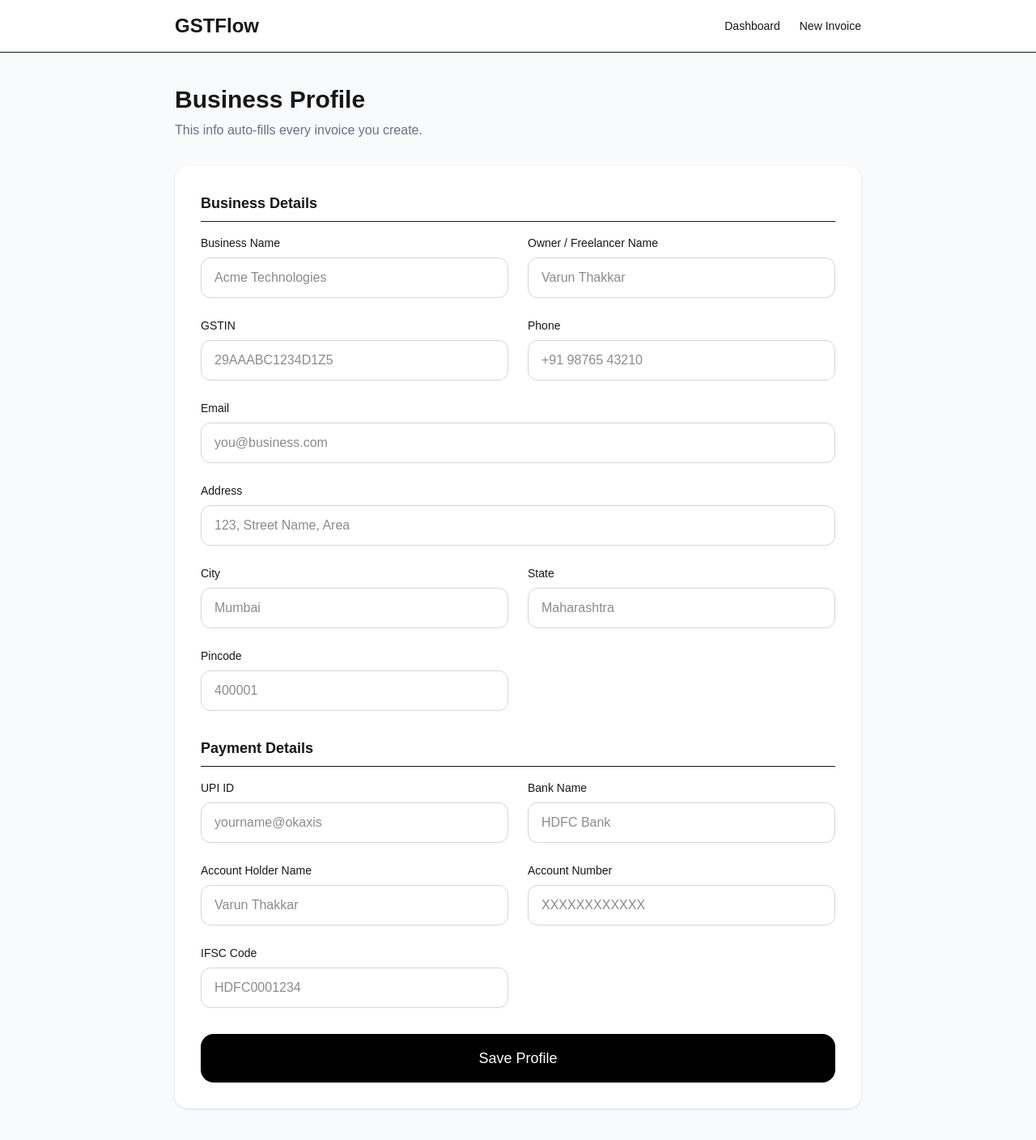
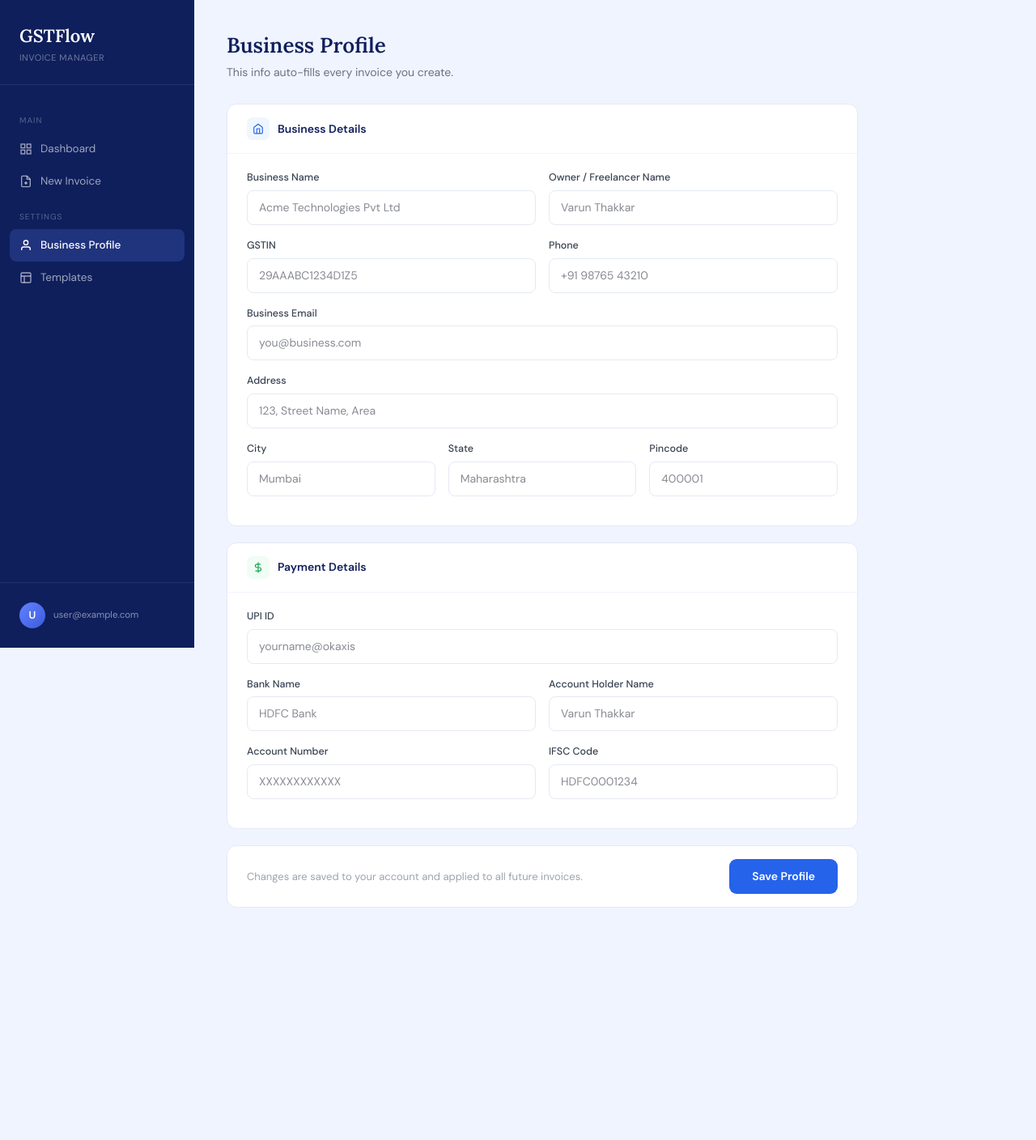
Before and after one commit to varunthakkar1993-sketch/gstflow, a Next.js app: page /profile in a window 1280 px wide. Shown: the whole page at 81% size. After the commit the page ends 1157 px from the top, so only its background shows below. Built offline with nearby package versions, Linux system fonts and the light colour scheme; no server answers; the database is empty; sample sign-in values are in the browser's storage.

Commit message:
feat: redesigned business profile page to match dashboard UI

```diff
--- a/app/profile/page.tsx
+++ b/app/profile/page.tsx
@@ -4,27 +4,15 @@ import { useEffect, useState } from 'react';
 import { onAuthStateChanged } from 'firebase/auth';
 import { auth, db } from '../../lib/firebase';
 import { doc, getDoc, setDoc } from 'firebase/firestore';
-import Link from 'next/link';
 
 export default function ProfilePage() {
   const [user, setUser] = useState<any>(null);
   const [saving, setSaving] = useState(false);
   const [saved, setSaved] = useState(false);
   const [profile, setProfile] = useState({
-    businessName: '',
-    ownerName: '',
-    gstin: '',
-    address: '',
-    city: '',
-    state: '',
-    pincode: '',
-    phone: '',
-    email: '',
-    upiId: '',
-    bankName: '',
-    accountNumber: '',
-    ifscCode: '',
-    accountHolder: '',
+    businessName: '', ownerName: '', gstin: '', address: '',
+    city: '', state: '', pincode: '', phone: '', email: '',
+    upiId: '', bankName: '', accountNumber: '', ifscCode: '', accountHolder: '',
   });
 
   useEffect(() => {
@@ -36,109 +24,203 @@ export default function ProfilePage() {
     });
   }, []);
 
-  const handleChange = (e: React.ChangeEvent<HTMLInputElement | HTMLTextAreaElement>) => {
+  const handleChange = (e: React.ChangeEvent<HTMLInputElement>) => {
     setProfile({ ...profile, [e.target.name]: e.target.value });
   };
 
   const handleSave = async () => {
     setSaving(true);
     await setDoc(doc(db, 'profiles', user.uid), profile);
-    setSaving(false);
-    setSaved(true);
+    setSaving(false); setSaved(true);
     setTimeout(() => setSaved(false), 3000);
   };
 
   return (
-    <div className="min-h-screen bg-gray-50">
-      <nav className="bg-white border-b">
-        <div className="max-w-4xl mx-auto px-6 py-4 flex justify-between items-center">
-          <div className="text-2xl font-bold">GSTFlow</div>
-          <div className="flex gap-6 text-sm">
-            <Link href="/dashboard" className="hover:underline">Dashboard</Link>
-            <Link href="/editor" className="hover:underline">New Invoice</Link>
+    <>
+      <style>{`
+        @import url('https://fonts.googleapis.com/css2?family=Lora:wght@400;500;600&family=DM+Sans:wght@300;400;500;600&display=swap');
+        * { box-sizing: border-box; margin: 0; padding: 0; }
+        body { background: #f0f4ff; }
+        .profile-root { display: flex; min-height: 100vh; font-family: 'DM Sans', sans-serif; }
+        .sidebar { width: 240px; background: #0f1f5c; min-height: 100vh; display: flex; flex-direction: column; position: fixed; left: 0; top: 0; bottom: 0; z-index: 10; }
+        .sidebar-logo { padding: 28px 24px 24px; border-bottom: 1px solid rgba(255,255,255,0.08); }
+        .sidebar-logo h1 { font-family: 'Lora', serif; font-size: 22px; color: #fff; font-weight: 600; }
+        .sidebar-logo p { font-size: 11px; color: rgba(255,255,255,0.4); margin-top: 2px; letter-spacing: 0.5px; text-transform: uppercase; }
+        .sidebar-nav { padding: 20px 12px; flex: 1; }
+        .nav-label { font-size: 10px; color: rgba(255,255,255,0.3); letter-spacing: 1px; text-transform: uppercase; padding: 0 12px; margin-bottom: 8px; margin-top: 16px; }
+        .nav-item { display: flex; align-items: center; gap: 10px; padding: 10px 12px; border-radius: 8px; color: rgba(255,255,255,0.6); font-size: 13.5px; text-decoration: none; transition: all 0.15s; }
+        .nav-item:hover { background: rgba(255,255,255,0.08); color: #fff; }
+        .nav-item.active { background: rgba(99,130,255,0.2); color: #fff; font-weight: 500; }
+        .sidebar-footer { padding: 16px 12px; border-top: 1px solid rgba(255,255,255,0.08); }
+        .user-chip { display: flex; align-items: center; gap: 10px; padding: 8px 12px; }
+        .user-avatar { width: 32px; height: 32px; background: linear-gradient(135deg, #6382ff, #3b5bdb); border-radius: 50%; display: flex; align-items: center; justify-content: center; color: #fff; font-size: 13px; font-weight: 600; flex-shrink: 0; }
+        .user-email { font-size: 11.5px; color: rgba(255,255,255,0.5); white-space: nowrap; overflow: hidden; text-overflow: ellipsis; }
+        .main { margin-left: 240px; flex: 1; padding: 36px 40px; max-width: 860px; }
+        .page-header { margin-bottom: 28px; }
+        .page-header h2 { font-family: 'Lora', serif; font-size: 26px; color: #0f1f5c; font-weight: 600; }
+        .page-header p { color: #6b7280; font-size: 14px; margin-top: 4px; }
+        .card { background: #fff; border-radius: 12px; border: 1px solid #e5e9f5; overflow: hidden; margin-bottom: 20px; }
+        .card-header { padding: 16px 24px; border-bottom: 1px solid #f0f4ff; display: flex; align-items: center; gap: 10px; }
+        .card-header h3 { font-size: 14px; font-weight: 600; color: #0f1f5c; }
+        .card-icon { width: 28px; height: 28px; border-radius: 7px; display: flex; align-items: center; justify-content: center; }
+        .card-body { padding: 20px 24px; }
+        .form-row { display: grid; grid-template-columns: 1fr 1fr; gap: 16px; }
+        .form-row.three { grid-template-columns: 1fr 1fr 1fr; }
+        .form-row.single { grid-template-columns: 1fr; }
+        .field { margin-bottom: 16px; }
+        .field label { display: block; font-size: 12.5px; font-weight: 500; color: #374151; margin-bottom: 6px; }
+        .field input { width: 100%; padding: 10px 14px; border: 1.5px solid #e5e9f5; border-radius: 8px; font-size: 14px; font-family: 'DM Sans', sans-serif; color: #111827; background: #fff; transition: border-color 0.15s; outline: none; }
+        .field input:focus { border-color: #2563eb; box-shadow: 0 0 0 3px rgba(37,99,235,0.08); }
+        .save-bar { display: flex; align-items: center; justify-content: space-between; background: #fff; border-radius: 12px; border: 1px solid #e5e9f5; padding: 16px 24px; }
+        .save-hint { font-size: 13px; color: #9ca3af; }
+        .btn-save { background: #2563eb; color: #fff; border: none; padding: 11px 28px; border-radius: 9px; font-size: 14px; font-weight: 600; font-family: 'DM Sans', sans-serif; cursor: pointer; transition: background 0.15s; }
+        .btn-save:hover { background: #1d4ed8; }
+        .btn-save:disabled { opacity: 0.6; cursor: not-allowed; }
+        .btn-save.saved { background: #16a34a; }
+      `}</style>
+
+      <div className="profile-root">
+        <aside className="sidebar">
+          <div className="sidebar-logo">
+            <h1>GSTFlow</h1>
+            <p>Invoice Manager</p>
+          </div>
+          <nav className="sidebar-nav">
+            <div className="nav-label">Main</div>
+            <a href="/dashboard" className="nav-item">
+              <svg width="16" height="16" viewBox="0 0 24 24" fill="none" stroke="currentColor" strokeWidth="2"><rect x="3" y="3" width="7" height="7"/><rect x="14" y="3" width="7" height="7"/><rect x="3" y="14" width="7" height="7"/><rect x="14" y="14" width="7" height="7"/></svg>
+              Dashboard
+            </a>
+            <a href="/editor" className="nav-item">
+              <svg width="16" height="16" viewBox="0 0 24 24" fill="none" stroke="currentColor" strokeWidth="2"><path d="M14 2H6a2 2 0 0 0-2 2v16a2 2 0 0 0 2 2h12a2 2 0 0 0 2-2V8z"/><polyline points="14 2 14 8 20 8"/><line x1="12" y1="18" x2="12" y2="12"/><line x1="9" y1="15" x2="15" y2="15"/></svg>
+              New Invoice
+            </a>
+            <div className="nav-label">Settings</div>
+            <a href="/profile" className="nav-item active">
+              <svg width="16" height="16" viewBox="0 0 24 24" fill="none" stroke="currentColor" strokeWidth="2"><path d="M20 21v-2a4 4 0 0 0-4-4H8a4 4 0 0 0-4 4v2"/><circle cx="12" cy="7" r="4"/></svg>
+              Business Profile
+            </a>
+            <a href="/templates" className="nav-item">
+              <svg width="16" height="16" viewBox="0 0 24 24" fill="none" stroke="currentColor" strokeWidth="2"><rect x="3" y="3" width="18" height="18" rx="2"/><path d="M3 9h18M9 21V9"/></svg>
+              Templates
+            </a>
+          </nav>
+          <div className="sidebar-footer">
+            <div className="user-chip">
+              <div className="user-avatar">{user?.email?.[0]?.toUpperCase()}</div>
+              <div className="user-email">{user?.email}</div>
             </div>
           </div>
-      </nav>
+        </aside>
 
-      <div className="max-w-4xl mx-auto px-6 py-10">
-        <h1 className="text-3xl font-bold mb-2">Business Profile</h1>
-        <p className="text-gray-500 mb-8">This info auto-fills every invoice you create.</p>
+        <main className="main">
+          <div className="page-header">
+            <h2>Business Profile</h2>
+            <p>This info auto-fills every invoice you create.</p>
+          </div>
 
-        <div className="bg-white rounded-2xl shadow-sm p-8 space-y-8">
-
-          <div>
-            <h2 className="text-lg font-semibold mb-4 pb-2 border-b">Business Details</h2>
-            <div className="grid grid-cols-2 gap-6">
-              <div>
-                <label className="block text-sm font-medium mb-2">Business Name</label>
-                <input name="businessName" value={profile.businessName} onChange={handleChange} className="w-full px-4 py-3 border border-gray-300 rounded-xl" placeholder="Acme Technologies" />
+          <div className="card">
+            <div className="card-header">
+              <div className="card-icon" style={{ background: '#eff6ff' }}>
+                <svg width="14" height="14" viewBox="0 0 24 24" fill="none" stroke="#2563eb" strokeWidth="2"><path d="M3 9l9-7 9 7v11a2 2 0 0 1-2 2H5a2 2 0 0 1-2-2z"/><polyline points="9 22 9 12 15 12 15 22"/></svg>
               </div>
-              <div>
-                <label className="block text-sm font-medium mb-2">Owner / Freelancer Name</label>
-                <input name="ownerName" value={profile.ownerName} onChange={handleChange} className="w-full px-4 py-3 border border-gray-300 rounded-xl" placeholder="Varun Thakkar" />
+              <h3>Business Details</h3>
             </div>
-              <div>
-                <label className="block text-sm font-medium mb-2">GSTIN</label>
-                <input name="gstin" value={profile.gstin} onChange={handleChange} className="w-full px-4 py-3 border border-gray-300 rounded-xl" placeholder="29AAABC1234D1Z5" />
+            <div className="card-body">
+              <div className="form-row">
+                <div className="field">
+                  <label>Business Name</label>
+                  <input name="businessName" value={profile.businessName} onChange={handleChange} placeholder="Acme Technologies Pvt Ltd" />
                 </div>
-              <div>
-                <label className="block text-sm font-medium mb-2">Phone</label>
-                <input name="phone" value={profile.phone} onChange={handleChange} className="w-full px-4 py-3 border border-gray-300 rounded-xl" placeholder="+91 98765 43210" />
+                <div className="field">
+                  <label>Owner / Freelancer Name</label>
+                  <input name="ownerName" value={profile.ownerName} onChange={handleChange} placeholder="Varun Thakkar" />
                 </div>
-              <div className="col-span-2">
-                <label className="block text-sm font-medium mb-2">Email</label>
-                <input name="email" value={profile.email} onChange={handleChange} className="w-full px-4 py-3 border border-gray-300 rounded-xl" placeholder="you@business.com" />
               </div>
-              <div className="col-span-2">
-                <label className="block text-sm font-medium mb-2">Address</label>
-                <input name="address" value={profile.address} onChange={handleChange} className="w-full px-4 py-3 border border-gray-300 rounded-xl" placeholder="123, Street Name, Area" />
+              <div className="form-row">
+                <div className="field">
+                  <label>GSTIN</label>
+                  <input name="gstin" value={profile.gstin} onChange={handleChange} placeholder="29AAABC1234D1Z5" />
                 </div>
-              <div>
-                <label className="block text-sm font-medium mb-2">City</label>
-                <input name="city" value={profile.city} onChange={handleChange} className="w-full px-4 py-3 border border-gray-300 rounded-xl" placeholder="Mumbai" />
+                <div className="field">
+                  <label>Phone</label>
+                  <input name="phone" value={profile.phone} onChange={handleChange} placeholder="+91 98765 43210" />
                 </div>
-              <div>
-                <label className="block text-sm font-medium mb-2">State</label>
-                <input name="state" value={profile.state} onChange={handleChange} className="w-full px-4 py-3 border border-gray-300 rounded-xl" placeholder="Maharashtra" />
               </div>
-              <div>
-                <label className="block text-sm font-medium mb-2">Pincode</label>
-                <input name="pincode" value={profile.pincode} onChange={handleChange} className="w-full px-4 py-3 border border-gray-300 rounded-xl" placeholder="400001" />
+              <div className="form-row single">
+                <div className="field">
+                  <label>Business Email</label>
+                  <input name="email" value={profile.email} onChange={handleChange} placeholder="you@business.com" />
+                </div>
+              </div>
+              <div className="form-row single">
+                <div className="field">
+                  <label>Address</label>
+                  <input name="address" value={profile.address} onChange={handleChange} placeholder="123, Street Name, Area" />
+                </div>
+              </div>
+              <div className="form-row three">
+                <div className="field">
+                  <label>City</label>
+                  <input name="city" value={profile.city} onChange={handleChange} placeholder="Mumbai" />
+                </div>
+                <div className="field">
+                  <label>State</label>
+                  <input name="state" value={profile.state} onChange={handleChange} placeholder="Maharashtra" />
+                </div>
+                <div className="field">
+                  <label>Pincode</label>
+                  <input name="pincode" value={profile.pincode} onChange={handleChange} placeholder="400001" />
+                </div>
               </div>
             </div>
           </div>
 
-          <div>
-            <h2 className="text-lg font-semibold mb-4 pb-2 border-b">Payment Details</h2>
-            <div className="grid grid-cols-2 gap-6">
-              <div>
-                <label className="block text-sm font-medium mb-2">UPI ID</label>
-                <input name="upiId" value={profile.upiId} onChange={handleChange} className="w-full px-4 py-3 border border-gray-300 rounded-xl" placeholder="yourname@okaxis" />
+          <div className="card">
+            <div className="card-header">
+              <div className="card-icon" style={{ background: '#f0fdf4' }}>
+                <svg width="14" height="14" viewBox="0 0 24 24" fill="none" stroke="#16a34a" strokeWidth="2"><line x1="12" y1="1" x2="12" y2="23"/><path d="M17 5H9.5a3.5 3.5 0 0 0 0 7h5a3.5 3.5 0 0 1 0 7H6"/></svg>
               </div>
-              <div>
-                <label className="block text-sm font-medium mb-2">Bank Name</label>
-                <input name="bankName" value={profile.bankName} onChange={handleChange} className="w-full px-4 py-3 border border-gray-300 rounded-xl" placeholder="HDFC Bank" />
+              <h3>Payment Details</h3>
             </div>
-              <div>
-                <label className="block text-sm font-medium mb-2">Account Holder Name</label>
-                <input name="accountHolder" value={profile.accountHolder} onChange={handleChange} className="w-full px-4 py-3 border border-gray-300 rounded-xl" placeholder="Varun Thakkar" />
+            <div className="card-body">
+              <div className="form-row single">
+                <div className="field">
+                  <label>UPI ID</label>
+                  <input name="upiId" value={profile.upiId} onChange={handleChange} placeholder="yourname@okaxis" />
                 </div>
-              <div>
-                <label className="block text-sm font-medium mb-2">Account Number</label>
-                <input name="accountNumber" value={profile.accountNumber} onChange={handleChange} className="w-full px-4 py-3 border border-gray-300 rounded-xl" placeholder="XXXXXXXXXXXX" />
               </div>
-              <div>
-                <label className="block text-sm font-medium mb-2">IFSC Code</label>
-                <input name="ifscCode" value={profile.ifscCode} onChange={handleChange} className="w-full px-4 py-3 border border-gray-300 rounded-xl" placeholder="HDFC0001234" />
+              <div className="form-row">
+                <div className="field">
+                  <label>Bank Name</label>
+                  <input name="bankName" value={profile.bankName} onChange={handleChange} placeholder="HDFC Bank" />
+                </div>
+                <div className="field">
+                  <label>Account Holder Name</label>
+                  <input name="accountHolder" value={profile.accountHolder} onChange={handleChange} placeholder="Varun Thakkar" />
+                </div>
+              </div>
+              <div className="form-row">
+                <div className="field">
+                  <label>Account Number</label>
+                  <input name="accountNumber" value={profile.accountNumber} onChange={handleChange} placeholder="XXXXXXXXXXXX" />
+                </div>
+                <div className="field">
+                  <label>IFSC Code</label>
+                  <input name="ifscCode" value={profile.ifscCode} onChange={handleChange} placeholder="HDFC0001234" />
+                </div>
               </div>
             </div>
           </div>
 
-          <button onClick={handleSave} disabled={saving} className="w-full bg-black text-white py-4 rounded-2xl text-lg font-medium hover:bg-gray-800 disabled:opacity-70">
-            {saving ? 'Saving...' : saved ? '✅ Saved!' : 'Save Profile'}
+          <div className="save-bar">
+            <span className="save-hint">Changes are saved to your account and applied to all future invoices.</span>
+            <button onClick={handleSave} disabled={saving} className={`btn-save ${saved ? 'saved' : ''}`}>
+              {saving ? 'Saving…' : saved ? '✓ Saved' : 'Save Profile'}
             </button>
           </div>
+        </main>
       </div>
-    </div>
+    </>
   );
 }
```
Lines whose indentation alone changed are shown as unchanged.
